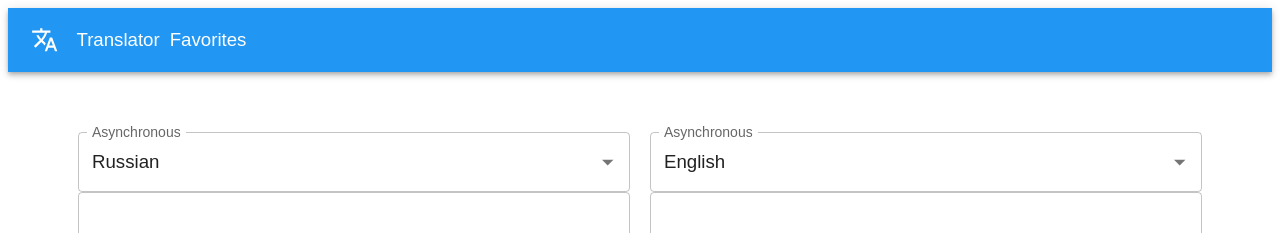
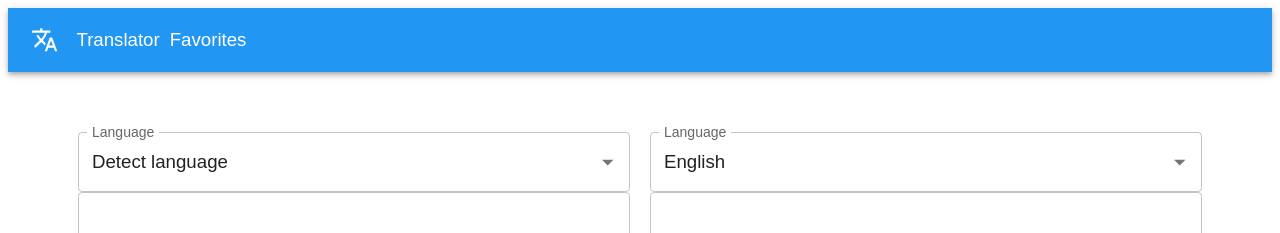
Before and after one commit to kirillstepanchuk/azati-test, a React app in the folder client/: page / in a window 1280 px wide. Shown: the top 233 px of the page. Built offline with nearby package versions, Linux system fonts and the light colour scheme; no server answers.

Commit message:
create detect language logic

```diff
--- a/client/src/components/Autocomplete/LanguageAutocomplete.jsx
+++ b/client/src/components/Autocomplete/LanguageAutocomplete.jsx
@@ -24,7 +24,7 @@ const LanguageAutocomplete = ({
       renderInput={(params) => (
         <TextField
           {...params}
-          label="Asynchronous"
+          label="Language"
           InputProps={{
             ...params.InputProps,
             endAdornment: (
--- a/client/src/pages/Translator.jsx
+++ b/client/src/pages/Translator.jsx
@@ -1,11 +1,11 @@
-import React, { useEffect, useState } from "react";
+import React, { useEffect, useLayoutEffect, useState } from "react";
 import TextField from "@mui/material/TextField";
 import Autocomplete from "@mui/material/Autocomplete";
 import Grid from "@mui/material/Grid";
 import { makeStyles, createStyles } from "@mui/styles";
 
 import { fetchTranslation } from "../api/translation.api";
-import { fetchLanguages } from "../api/language.api";
+import { fetchDetectedLanguage, fetchLanguages } from "../api/language.api";
 import getLanguages from "../store/actions/languageActions/getLanguages";
 import useDebounce from "../hooks/useDebounce";
 import Header from "../components/Header/Header";
@@ -13,6 +13,8 @@ import Container from "../components/Container/Container";
 import { useDispatch, useSelector } from "react-redux";
 import LanguageAutocomplete from "../components/Autocomplete/LanguageAutocomplete";
 import { Skeleton } from "@mui/material";
+import translateText from "../store/actions/translationActions/translateText";
+import detectLanguage from "../store/actions/languageActions/detectLanguages";
 
 const useStyles = makeStyles((theme) =>
   createStyles({
@@ -26,17 +28,21 @@ const Translator = () => {
   const classes = useStyles();
 
   const [value, setValue] = useState("");
-  const [translatedText, setTranslatedText] = useState("");
-  const [possibleLanguages, setPossibleLanguages] = useState([]);
 
   const [inputLanguage, setInputLanguage] = useState({
-    label: "Russian",
-    value: "ru",
+    label: "Detect language",
+    value: "detect",
   });
   const [outputLanguage, setOutputLanguage] = useState({
     label: "English",
     value: "en",
   });
+
+  const dispatch = useDispatch();
+  const languages = useSelector((state) => state.languages);
+  const detectedLanguage = useSelector((state) => state.detectedLanguage);
+  console.log("detectedLanguage: ", detectedLanguage);
+  const translation = useSelector((state) => state.translation);
 
   const handleChange = (event) => {
     setValue(event.target.value);
@@ -44,33 +50,31 @@ const Translator = () => {
 
   const debounsedTranslate = useDebounce(value, 500);
 
-  useEffect(() => {
-    const translation = fetchTranslation(
-      value,
-      inputLanguage.value,
-      outputLanguage.value
-    );
+  useLayoutEffect(() => {
+    if (inputLanguage.value === "detect") {
+      dispatch(detectLanguage(value)); //detectedLanguage.data.language[0].language
 
-    translation.then((res) => setTranslatedText(res[0].translations[0].text));
-  }, [debounsedTranslate]);
+      const inputLng = detectedLanguage?.data?.language[0].language;
 
-  const { data, loading, error } = useSelector((state) => state.languages);
-  console.log("data, loading, error: ", data, loading, error);
-  const dispatch = useDispatch();
+      dispatch(translateText(value, inputLng, outputLanguage.value));
+      console.log("value, in", value, inputLng, outputLanguage.value);
+    } else {
+      dispatch(translateText(value, inputLanguage.value, outputLanguage.value));
+    }
+  }, [debounsedTranslate, detectedLanguage?.data?.language[0].language]);
 
   useEffect(() => {
-    const languages = fetchLanguages();
     dispatch(getLanguages());
+  }, []);
 
-    languages.then((data) =>
-      setPossibleLanguages(
-        Object.entries(data.translation).map((el) => ({
-          label: el[1].name,
-          value: el[0],
-        }))
-      )
-    );
-  }, []);
+  const possibleLanguages = languages.data?.languages || [];
+  const languagesWidthDetect = [
+    {
+      label: "Detect language",
+      value: "detect",
+    },
+    ...possibleLanguages,
+  ];
 
   return (
     <div>
@@ -78,16 +82,12 @@ const Translator = () => {
       <Container>
         <Grid container spacing={4}>
           <Grid item xs={6}>
-            {/* {!data ? (
-              <Skeleton variant="rounded" width={210} height={60} />
-            ) : ( */}
             <LanguageAutocomplete
-              languages={data?.languages || []}
+              languages={languagesWidthDetect}
               currentLanguage={inputLanguage.label}
               setLanguage={setInputLanguage}
-              loading={loading}
+              loading={languages.loading}
             />
-            {/* )} */}
 
             <TextField
               className={classes.textarea}
@@ -104,16 +104,20 @@ const Translator = () => {
               languages={possibleLanguages}
               currentLanguage={outputLanguage.label}
               setLanguage={setOutputLanguage}
-              loading={loading}
+              loading={languages.loading}
             />
 
+            {translation.loading || detectedLanguage.loading ? (
+              <Skeleton width="100%" height={200} />
+            ) : (
               <TextField
                 className={classes.textarea}
                 fullWidth
                 multiline
                 minRows={4}
-              value={translatedText}
+                value={translation.data?.text[0].translations[0].text || ""}
               />
+            )}
           </Grid>
         </Grid>
       </Container>
--- a/client/src/store/reducers/detectedLanguage.js
+++ b/client/src/store/reducers/detectedLanguage.js
@@ -20,7 +20,7 @@ const reducer = (
       return {
         ...state,
         data: action.payload,
-        loading: true,
+        loading: false,
       }
     case DETECT_LANGUAGE_ERROR:
       return {
--- a/client/src/store/saga/languagesWorker.js
+++ b/client/src/store/saga/languagesWorker.js
@@ -1,20 +1,32 @@
 import { put, call, takeEvery } from 'redux-saga/effects';
 
-import { fetchLanguages } from "../../api/language.api";
-import { GET_LANGUAGES } from "../actionTypes";
+import { fetchDetectedLanguage, fetchLanguages } from "../../api/language.api";
 import { getLanguagesSuccess, getLanguagesError } from "../actions/languageActions/getLanguages";
+import { detectLanguageError, detectLanguageSuccess } from '../actions/languageActions/detectLanguages';
+import { DETECT_LANGUAGE, GET_LANGUAGES } from "../actionTypes";
 import getLanguageArrayFromObject from '../../utils/getLanguageArrayFromObject';
 
 export function* loadLanguages() {
   try {
     const data = yield call(fetchLanguages);
-    console.log('data: ', data);
+
     yield put(getLanguagesSuccess(getLanguageArrayFromObject(data)));
-  } catch (e) {
-    yield put(getLanguagesError(e));
+  } catch (error) {
+    yield put(getLanguagesError(error));
+  }
+}
+
+export function* loadDetectedLanguage(action) {
+  try {
+    const data = yield call(fetchDetectedLanguage, action.payload.text);
+
+    yield put(detectLanguageSuccess(data));
+  } catch (error) {
+    yield put(detectLanguageError(error));
   }
 }
 
 export default function* languagesWatcher() {
   yield takeEvery(GET_LANGUAGES, loadLanguages);
+  yield takeEvery(DETECT_LANGUAGE, loadDetectedLanguage)
 }
--- /dev/null
+++ b/client/src/store/saga/translationWatcher.js
@@ -0,0 +1,21 @@
+import { put, call, takeEvery } from 'redux-saga/effects';
+
+import { fetchTranslation } from '../../api/translation.api';
+import { translateTextSuccess, translateTextError } from "../actions/translationActions/translateText";
+import { TRANSLATE_TEXT } from "../actionTypes";
+
+export function* loadTranslate(action) {
+  try {
+    const { text, inputText, outputText } = action.payload;
+
+    const data = yield call(fetchTranslation, text, inputText, outputText);
+
+    yield put(translateTextSuccess(data));
+  } catch (error) {
+    yield put(translateTextError(error));
+  }
+}
+
+export default function* translationWatcher() {
+  yield takeEvery(TRANSLATE_TEXT, loadTranslate);
+}
--- a/client/src/store/saga/watcher.js
+++ b/client/src/store/saga/watcher.js
@@ -1,9 +1,11 @@
 import { all } from 'redux-saga/effects';
 
 import languagesWatcher from './languagesWorker';
+import translationWatcher from "./translationWatcher"
 
 export default function* sagaWatcher() {
   yield all([
     languagesWatcher(),
+    translationWatcher(),
   ]);
 }
```
Lines whose indentation alone changed are shown as unchanged.
